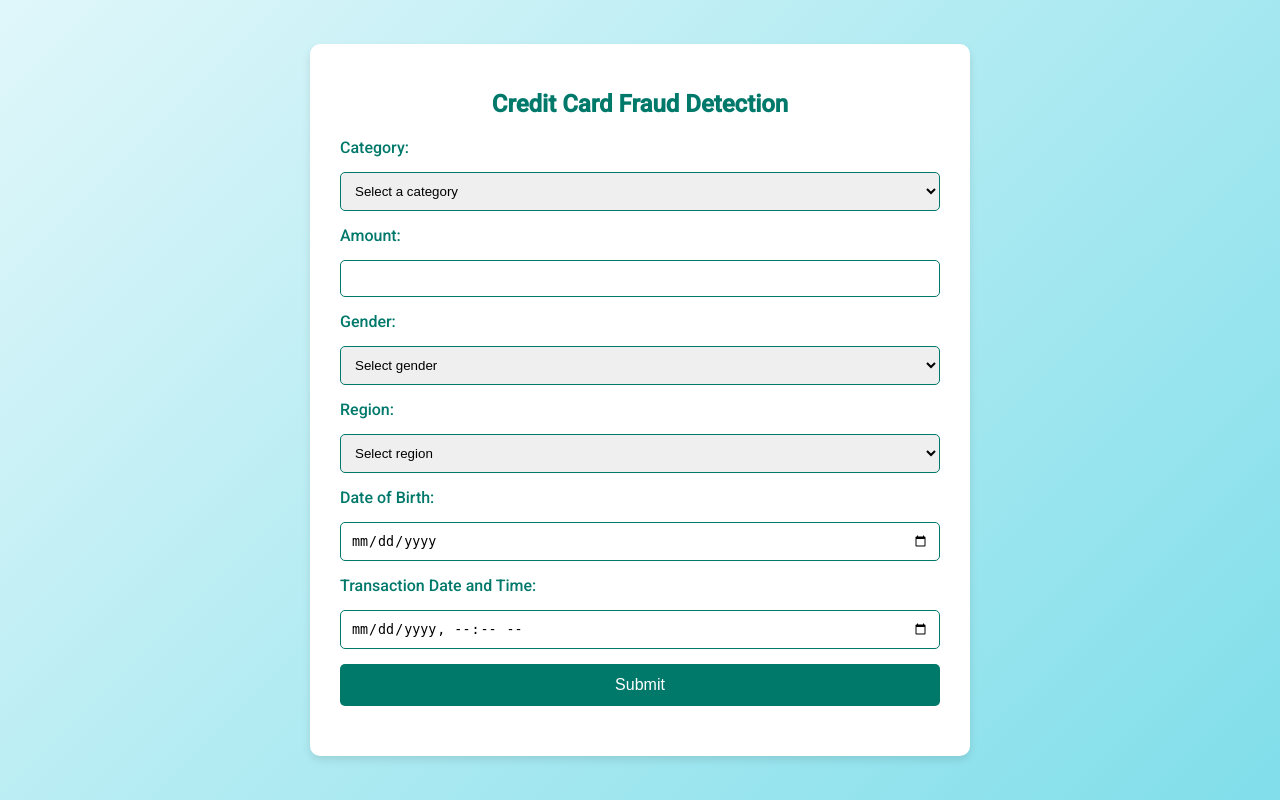
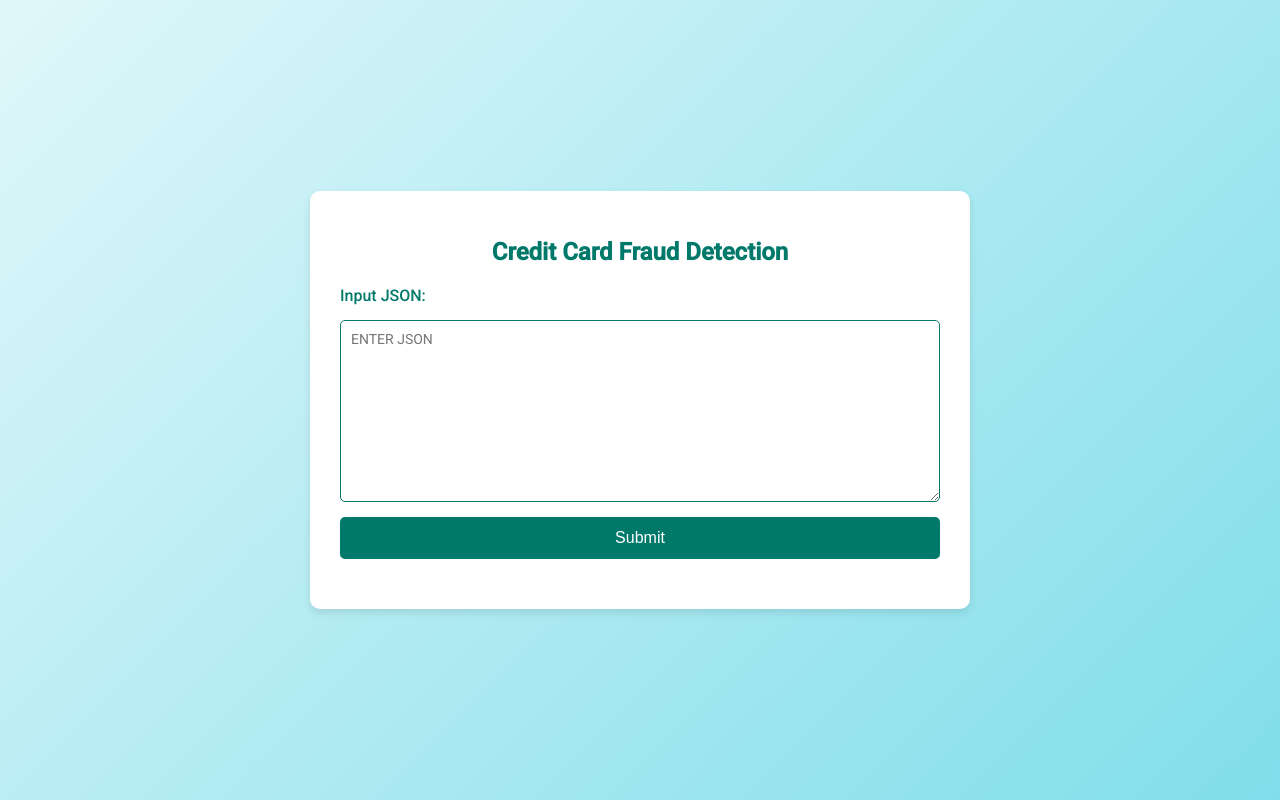
Before and after one commit to Shubh039/fraud-transaction-detection, a Flask app: page / in a window 1280 px wide. Run offline with Flask 2, Linux system fonts and the light colour scheme; parts of the project's set-up code (start-up, migrations or seed data) failed here and were passed over.

Commit message:
Updated index.html
CREATED NEW DESIGN LAYOUT ACCORIDING TO THE PROBLEM STATEMENT

```diff
--- a/templates/index.html
+++ b/templates/index.html
@@ -44,12 +44,14 @@
             color: #00796b;
         }
 
-        input[type="number"], input[type="text"], select, input[type="date"], input[type="datetime-local"] {
+        textarea {
             padding: 10px;
             border: 1px solid #00796b;
             border-radius: 5px;
             width: 100%;
             box-sizing: border-box; /* Ensures padding is included in width */
+            font-family: 'Roboto', sans-serif;
+            font-size: 14px;
         }
 
         input[type="submit"] {
@@ -81,74 +83,54 @@
     <div class="container">
         <h1>Credit Card Fraud Detection</h1>
         <form id="fraudForm">
-            <label for="category">Category:</label>
-            <select id="category" name="category" required>
-                <option value="" disabled selected>Select a category</option>
-                <option value="personal_care">Personal Care</option>
-                <option value="health_fitness">Health & Fitness</option>
-                <option value="misc_pos">Miscellaneous POS</option>
-                <option value="travel">Travel</option>
-                <option value="kids_pets">Kids & Pets</option>
-                <option value="shopping_pos">Shopping POS</option>
-                <option value="food_dining">Food & Dining</option>
-                <option value="home">Home</option>
-                <option value="entertainment">Entertainment</option>
-                <option value="shopping_net">Shopping Net</option>
-                <option value="misc_net">Miscellaneous Net</option>
-                <option value="grocery_pos">Grocery POS</option>
-                <option value="gas_transport">Gas & Transport</option>
-                <option value="grocery_net">Grocery Net</option>
-            </select>
-
-            <label for="amt">Amount:</label>
-            <input type="number" id="amt" name="amt" step="0.01" required>
-
-            <label for="gender">Gender:</label>
-            <select id="gender" name="gender" required>
-                <option value="" disabled selected>Select gender</option>
-                <option value="M">Male</option>
-                <option value="F">Female</option>
-            </select>
-
-            <label for="Region">Region:</label>
-            <select id="Region" name="Region" required>
-                <option value="" disabled selected>Select region</option>
-                <option value="South">South</option>
-                <option value="Rocky Mountains">Rocky Mountains</option>
-                <option value="Northeast">Northeast</option>
-                <option value="Midwest">Midwest</option>
-                <option value="Far West">Far West</option>
-                <option value="nan">Not Applicable</option>
-            </select>
-
-            <!-- New input fields -->
-            <label for="date_of_birth">Date of Birth:</label>
-            <input type="date" id="date_of_birth" name="date_of_birth" required>
-
-            <label for="transaction_date_time">Transaction Date and Time:</label>
-            <input type="datetime-local" id="trans_date_trans_time" name="trans_date_trans_time" required>
-
+            <label for="jsonInput">Input JSON:</label>
+            <textarea id="jsonInput" name="jsonInput" rows="10" required placeholder='ENTER JSON'></textarea>
             <input type="submit" value="Submit">
         </form>
 
-        <!-- Add this line right after the submit button in your form -->
-        <div id="result" style="margin-top: 20px; font-size: 18px; color: #00796b;"></div>
-
+        <div id="result"></div>
     </div>
 
     <script>
         document.getElementById("fraudForm").addEventListener("submit", function(event){
         event.preventDefault();
 
-            // Gather form data
-            let formData = new FormData(document.getElementById("fraudForm"));
-            let formObject = {};
-            formData.forEach((value, key) => {
-                formObject[key] = value;
-            });
+        // Parse JSON input
+        let jsonInput = document.getElementById("jsonInput").value;
+        let formObject;
+        try {
+            formObject = JSON.parse(jsonInput);
+        } catch (error) {
+            document.getElementById("result").innerText = "Invalid JSON format.";
+            return;
+        }
+
+        // Define the state to region mapping
+        const stateToRegion = {
+            'ME': 'Northeast', 'NH': 'Northeast', 'VT': 'Northeast',
+            'MA': 'Northeast', 'RI': 'Northeast', 'CT': 'Northeast',
+            'NY': 'Northeast', 'NJ': 'Northeast', 'PA': 'Northeast',
+            'OH': 'Midwest', 'IN': 'Midwest', 'IL': 'Midwest', 'MI': 'Midwest',
+            'WI': 'Midwest', 'MN': 'Midwest', 'IA': 'Midwest', 'MO': 'Midwest',
+            'ND': 'Midwest', 'SD': 'Midwest', 'NE': 'Midwest', 'KS': 'Midwest',
+            'DE': 'South', 'MD': 'South', 'DC': 'South', 'VA': 'South',
+            'WV': 'South', 'NC': 'South', 'SC': 'South',
+            'GA': 'South', 'FL': 'South', 'AL': 'South', 'MS': 'South',
+            'TN': 'South', 'KY': 'South', 'AR': 'South', 'LA': 'South',
+            'OK': 'South', 'TX': 'South', 'MT': 'Rocky Mountains', 'WY': 'Rocky Mountains',
+            'CO': 'Rocky Mountains', 'NM': 'Rocky Mountains', 'ID': 'Rocky Mountains',
+            'UT': 'Rocky Mountains', 'WA': 'Far West', 'OR': 'Far West',
+            'CA': 'Far West', 'HI': 'Far West', 'AK': 'Far West'
+        };
+
+        // Extract state and map it to region
+        let state = formObject['state'];
+        if (state) {
+            formObject['Region'] = stateToRegion[state] || 'Not Applicable';
+        }
 
         // Extract date_of_birth and trans_date_trans_time
-            let dateOfBirth = new Date(formObject['date_of_birth']);
+        let dateOfBirth = new Date(formObject['dob']);
         let transactionDate = new Date(formObject['trans_date_trans_time']);
 
         // Calculate age
@@ -189,26 +171,40 @@
         formObject['age_group'] = ageGroup;
         formObject['day_period'] = dayPeriod;
 
-            // Remove date_of_birth from the formObject
+        // Remove date_of_birth and state from the formObject
         delete formObject.date_of_birth;
-            delete formObject.trans_date_trans_time;
+        delete formObject.state;
+
+        // Construct the final JSON object with required fields
+        let finalObject = {
+            'category': formObject['category'],
+            'gender': formObject['gender'],
+            'Region': formObject['Region'],
+            'age_group': ageGroup,
+            'day_period': dayPeriod,
+            'amt': formObject['amt']
+        };
+
+        console.log(finalObject);
+
         // Send JSON to Flask API
         fetch('/predict', {
             method: 'POST',
             headers: {
                 'Content-Type': 'application/json'
             },
-                body: JSON.stringify(formObject)
+            body: JSON.stringify(finalObject)
         })
         .then(response => response.json())
         .then(data => {
             document.getElementById("result").innerText = "Prediction Result: " + data.result;
         })
-            .catch(error => console.error('Error:', error));
+        .catch(error => {
+            console.error('Error:', error);
+            document.getElementById("result").innerText = "Error in prediction.";
+        });
     });
 
     </script>
-
-
 </body>
 </html>
```
Lines whose indentation alone changed are shown as unchanged.
